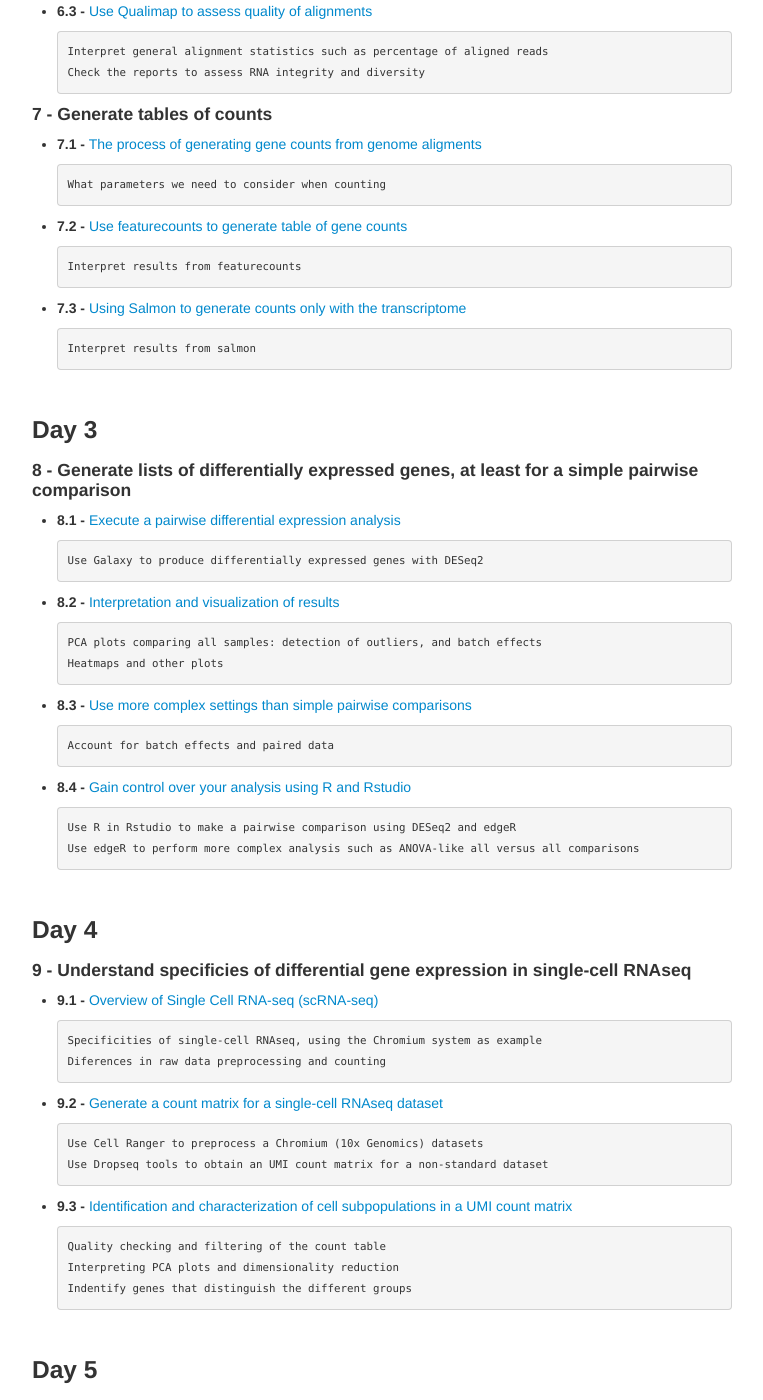
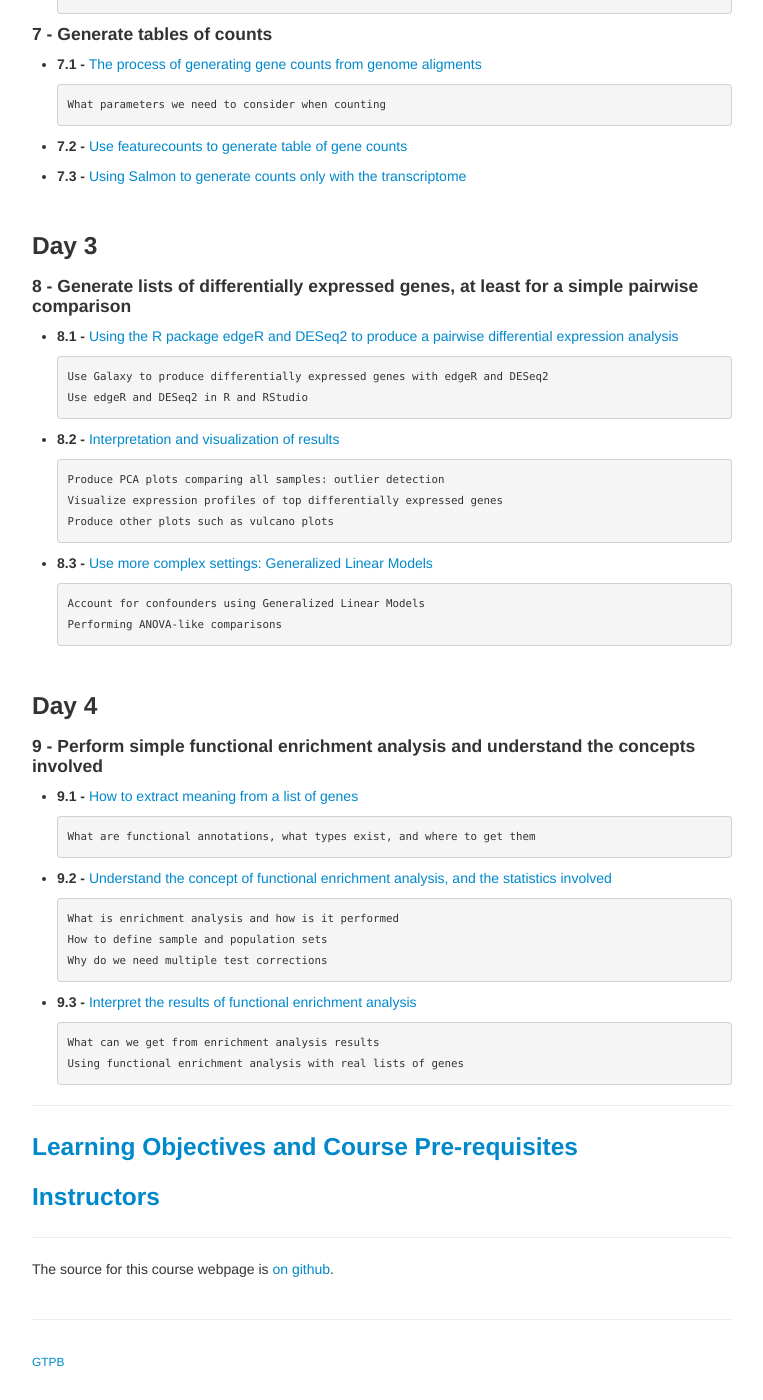
Before and after one commit to GTPB/ADER18F, a Jekyll site: the page built from index.md, in a window 1280 px wide and 1400 px high, scrolled down 2631 px. Shown: the whole window, without its empty margins (258-1021 px from the left). Built offline with Jekyll 4.4.1, drawn with Linux system fonts in a browser that asks for light colours; some of the changed text lies outside the part shown.

Commit message:
Update index.md

```diff
--- a/index.md
+++ b/index.md
@@ -1,13 +1,13 @@
 ---
 layout: page
-title: ADER18S
-tagline: Analysis of Differential Expression with RNAseq (Second course in 2018)
+title: ADER18F
+tagline: Analysis of Differential Expression with RNAseq (First course in 2018)
 description: Introductory course that covers practical aspects of the analysis of differential gene expression by RNAseq
 ---
 ![](./pages/images/Entry_index_image.jpg)
 
 ## Course Description
-This introductory course covers practical aspects of the **analysis of differential gene expression by RNAseq**, from planning the gathering of sequence data to the generation of tables of differentially expressed gene lists and visualization of results. For this edition of the course, we will also explore some specificities of **single-cell RNAseq data analysis**. Towards the end, we will cover some of the initial steps of secondary analysis, such as **functional enrichment** of the obtained gene lists. Participants will first start learning the concepts using small example datasets, and then will apply the learned concepts in the training room using real sized examples. At the end of the course, participants should be able to autonomously apply most of the learned methods to their own data.
+This introductory course covers practical aspects of the analysis of differential gene expression by RNAseq, from planning the gathering of sequence data to the generation of tables of differentially expressed gene lists and visualization of results. We we will also cover some of the initial steps of secondary analysis, such as functional enrichment of the obtained gene lists. Participants will first start learning the concepts using small example datasets, and then will apply the learned concepts in the training room using real world examples. Participants will be shown different alternatives for data analysis so they can achieve maximum autonomy after the course.
 
 
 ## Target Audience
@@ -57,7 +57,7 @@ Life Scientists who want to be able to use NGS data (RNAseq) to infer genes diff
 
 + **4.2 -** [Use trimmomatic to remove adaptors and other artefactual sequences from your reads](pages/L04.md#LO4.2)
 
-      Remove adaptors (eg. illumina adaptors) and unwanted sequences (eg. polyA tails) from your reads
+      Remove adaptors (such as illumina adaptors) from your reads
       Check results using FastQC on filtered data
 
 
@@ -68,7 +68,7 @@ Life Scientists who want to be able to use NGS data (RNAseq) to infer genes diff
       Are genomes constant?
       Obtain genome fasta from Ensembl
 
-+ **5.2 -** [Alignment software: hisat2](pages/L05.md#LO5.2)
++ **5.2 -** [Alignment software: hisat2; salmon](pages/L05.md#LO5.2)
 
       What are the requisites for using burrows-wheeler approaches?
       Prepare a reference genome to use with hisat2
@@ -103,69 +103,45 @@ Life Scientists who want to be able to use NGS data (RNAseq) to infer genes diff
 
 + **7.2 -** [Use featurecounts to generate table of gene counts](pages/L07.md#LO7.2)
 
-      Interpret results from featurecounts
 
 + **7.3 -** [Using Salmon to generate counts only with the transcriptome](pages/L07.md#LO7.3)
 
-      Interpret results from salmon
 
 <br/>
 
 ### Day 3
 #### 8 - Generate lists of differentially expressed genes, at least for a simple pairwise comparison
-+ **8.1 -** [Execute a pairwise differential expression analysis](pages/L08.md)
++ **8.1 -** [Using the R package edgeR and DESeq2 to produce a pairwise differential expression analysis](pages/L08.md)
 
-      Use Galaxy to produce differentially expressed genes with DESeq2
+      Use Galaxy to produce differentially expressed genes with edgeR and DESeq2
+      Use edgeR and DESeq2 in R and RStudio
 
 + **8.2 -** [Interpretation and visualization of results](pages/L08.md#LO8.2)
 
-      PCA plots comparing all samples: detection of outliers, and batch effects
-      Heatmaps and other plots
+      Produce PCA plots comparing all samples: outlier detection
+      Visualize expression profiles of top differentially expressed genes
+      Produce other plots such as vulcano plots
 
-+ **8.3 -** [Use more complex settings than simple pairwise comparisons](pages/L08.md#LO8.3)
++ **8.3 -** [Use more complex settings: Generalized Linear Models](pages/L08.md#LO8.3)
 
-      Account for batch effects and paired data
-
-+ **8.4 -** [Gain control over your analysis using R and Rstudio](pages/L08.md#LO8.4)
-
-      Use R in Rstudio to make a pairwise comparison using DESeq2 and edgeR
-      Use edgeR to perform more complex analysis such as ANOVA-like all versus all comparisons
+      Account for confounders using Generalized Linear Models
+      Performing ANOVA-like comparisons
 
 <br/>
 
 ### Day 4
-#### 9 - Understand specificies of differential gene expression in single-cell RNAseq
-+ **9.1 -** [Overview of Single Cell RNA-seq (scRNA-seq)](pages/L09.md)
-
-      Specificities of single-cell RNAseq, using the Chromium system as example
-      Diferences in raw data preprocessing and counting
-
-+ **9.2 -** [Generate a count matrix for a single-cell RNAseq dataset](pages/L09.md#LO9.2)
-
-      Use Cell Ranger to preprocess a Chromium (10x Genomics) datasets
-      Use Dropseq tools to obtain an UMI count matrix for a non-standard dataset
-
-+ **9.3 -** [Identification and characterization of cell subpopulations in a UMI count matrix](pages/L09.md#LO9.3)
-
-      Quality checking and filtering of the count table
-      Interpreting PCA plots and dimensionality reduction
-      Indentify genes that distinguish the different groups
-
-<br/>
-
-### Day 5
-#### 10 - Perform simple functional enrichment analysis and understand the concepts involved [(**Slides (pdf)**)](./assets/ADER18_-_Functional_Enrichment_Analysis.pdf)
-+ **10.1 -** [How to extract meaning from a list of genes](pages/L10.md)
+#### 9 - Perform simple functional enrichment analysis and understand the concepts involved
++ **9.1 -** [How to extract meaning from a list of genes](pages/LO9.md)
 
       What are functional annotations, what types exist, and where to get them
 
-+ **10.2 -** [Understand the concept of functional enrichment analysis, and the statistics involved](pages/L10.md#LO10.2)
++ **9.2 -** [Understand the concept of functional enrichment analysis, and the statistics involved](pages/L09.md#LO9.2)
 
       What is enrichment analysis and how is it performed
       How to define sample and population sets
       Why do we need multiple test corrections
 
-+ **10.3 -** [Interpret the results of functional enrichment analysis](pages/L10.md#LO10.3)
++ **9.3 -** [Interpret the results of functional enrichment analysis](pages/L10.md#LO9.3)
 
       What can we get from enrichment analysis results
       Using functional enrichment analysis with real lists of genes
@@ -178,4 +154,4 @@ Life Scientists who want to be able to use NGS data (RNAseq) to infer genes diff
 
 ---
 
-The source for this course webpage is [on github](https://github.com/GTPB/ADER18S).
+The source for this course webpage is [on github](https://github.com/GTPB/ADER18F).
```
Also changed, not shown: other parts of index.md (+1 -1 lines).
